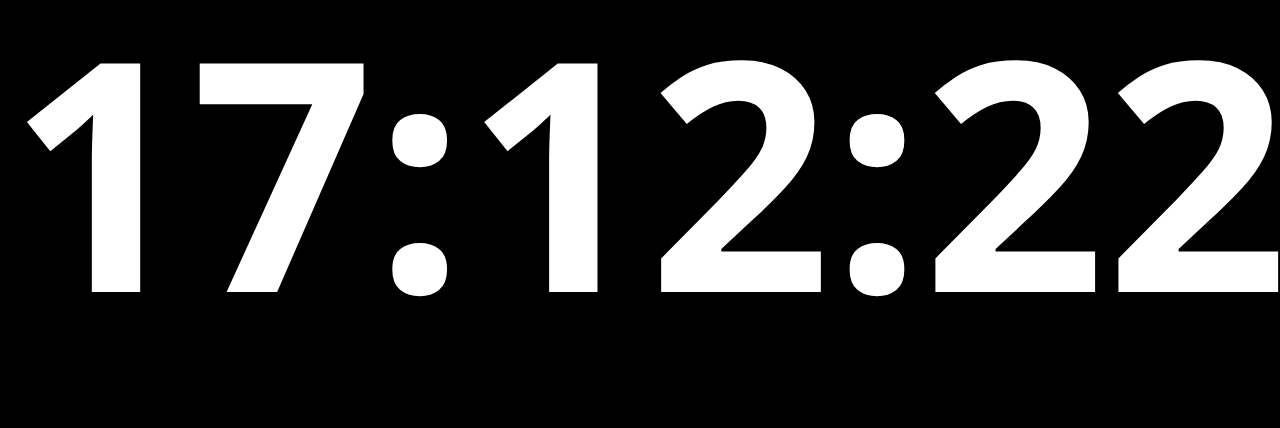
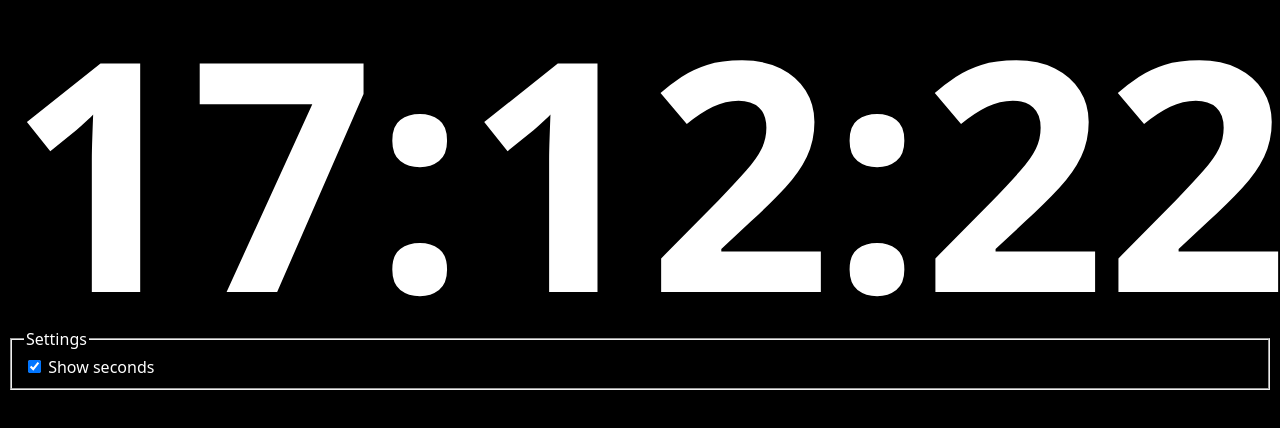
Before and after one commit to kasperdyrvig/clockwatch, a plain HTML site: page index.html in a window 1280 px wide. Drawn offline with Linux system fonts and the light colour scheme.

Commit message:
Toggle seconds

```diff
--- a/index.html
+++ b/index.html
@@ -1,28 +1,83 @@
 <!DOCTYPE html>
 <html lang="en">
+
 <head>
     <meta charset="UTF-8">
     <meta name="viewport" content="width=device-width, initial-scale=1.0">
     <title>Clockwatch</title>
     <style>
-        body {overflow: hidden; background-color: black; color: white; font-family: system-ui;}
-        div {font-size: 25vw; text-align: center; font-weight: bold; line-height: 1;}
+        body {
+            overflow: hidden;
+            background-color: black;
+            color: white;
+            font-family: system-ui;
+        }
+
+        main {
+            font-size: 25vw;
+            text-align: center;
+            font-weight: bold;
+            line-height: 1;
+            user-select: none;
+        }
+
+        body.no-sec main {
+            font-size: 38vw;
+        }
+
+        body.no-sec #secondsPart {
+            display: none;
+        }
     </style>
 </head>
+
 <body>
-    <div><span id="hour">00</span>:<span id="minute">00</span>:<span id="secound">00</span></div>
+    <main><span id="hours">00</span>:<span id="minutes">00</span><span id="secondsPart">:<span
+                id="seconds">00</span></span></main>
+    <fieldset>
+        <legend>Settings</legend>
+        <div>
+            <input type="checkbox" id="secondsToggle" onchange="toggleSeconds()" checked>
+            <label for="secondsToggle">Show seconds</label>
+        </div>
+        <!-- <div>
+            <label for="timezone">Time zone</label>
+            <select id="timezone" onchange="tzChange()">
+                <option value="none" selected>Client</option>
+                <option value="kl">Greenland</option>
+                <option value="dk">Denmark</option>
+            </select>
+        </div> -->
+    </fieldset>
     <script>
-        const hou = document.getElementById("hour");
-        const min = document.getElementById("minute");
-        const sec = document.getElementById("secound");
+        const h = document.getElementById("hours");
+        const m = document.getElementById("minutes");
+        const s = document.getElementById("seconds");
+        let tz = "none";
+
+        function tzChange() {
+            tz = document.getElementById("timezone").value;
+            console.log(tz);
+        }
+
         setInterval(updateTime, 1000);
 
         function updateTime() {
             let time = new Date();
-            hou.innerText = time.getHours();
-            min.innerText = time.getMinutes();
-            sec.innerText = time.getSeconds();
+            h.innerText = time.getHours().toString().padStart(2, '0');
+            m.innerText = time.getMinutes().toString().padStart(2, '0');
+            s.innerText = time.getSeconds().toString().padStart(2, '0');
+        }
+
+        function toggleSeconds() {
+            const b = document.body;
+            if (b.classList.contains("no-sec")) {
+                b.classList.remove("no-sec");
+            } else {
+                b.classList.add("no-sec");
+            }
         }
     </script>
 </body>
+
 </html>
```
